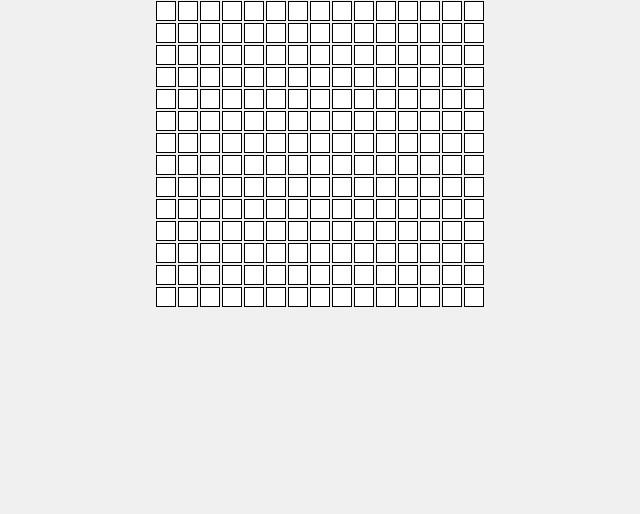
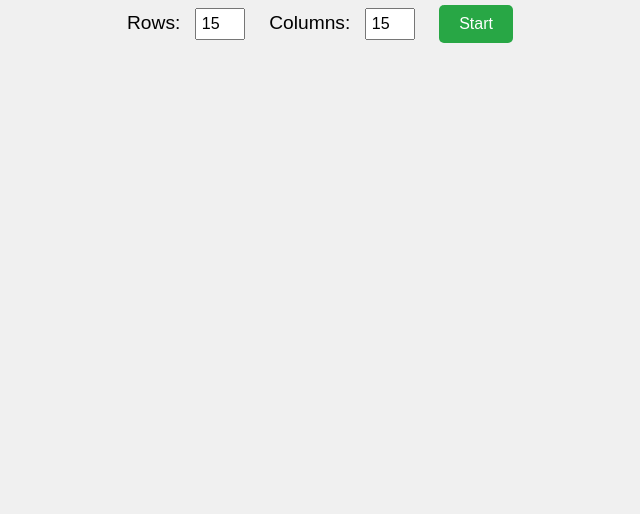
Before and after one commit to MarkusIngerslev/GameOfLife, a plain HTML site: page index.html in a window 1280 px wide. Shown: the part 286-800 px from the top of the page, without its empty margins (320-960 px from the left). Drawn offline with Linux system fonts and the light colour scheme.

Commit message:
Ændret i index.html og controller således at bruger nu kan definere størrelse af spillebræt og starte "spillet"

```diff
--- a/css/style.css
+++ b/css/style.css
@@ -49,3 +49,34 @@ h1 {
 .cell:hover {
     background-color: #ddd;
 }
+
+.settings {
+    margin-bottom: 20px;
+}
+
+.settings label {
+    margin-right: 10px;
+    font-size: 1.2rem;
+}
+
+.settings input {
+    width: 50px;
+    padding: 5px;
+    margin-right: 20px;
+    font-size: 1rem;
+}
+
+#start-btn {
+    padding: 10px 20px;
+    font-size: 1rem;
+    cursor: pointer;
+    background-color: #28a745;
+    color: white;
+    border: none;
+    border-radius: 5px;
+    transition: background-color 0.3s ease;
+}
+
+#start-btn:hover {
+    background-color: #218838;
+}
--- a/index.html
+++ b/index.html
@@ -13,6 +13,19 @@
     <body>
         <main class="container">
             <h1>Game Of Life</h1>
+
+            <!-- Form til at sætte rækker og kolonner -->
+            <div class="settings">
+                <label for="input-rows">Rows:</label>
+                <input type="number" id="input-rows" value="15" min="1" />
+
+                <label for="input-cols">Columns:</label>
+                <input type="number" id="input-cols" value="15" min="1" />
+
+                <button id="start-btn">Start</button>
+            </div>
+
+            <!-- Spillebrættet -->
             <div class="game">
                 <div id="board"></div>
             </div>
--- a/js/controller.js
+++ b/js/controller.js
@@ -6,32 +6,39 @@ window.addEventListener("load", init);
 function init() {
     console.log("JavaScript is live! 🚀🎉");
 
-    const rows = 15; // Ændre antal rækker
-    const cols = 15; // Ændre antal kolonner
+    // Lyt til start-knappen
+    document.getElementById("start-btn").addEventListener("click", startGame);
+}
 
-    // Initialize model and view
+function startGame() {
+    // Hent værdier fra inputfelterne
+    const rows = parseInt(document.getElementById("input-rows").value);
+    const cols = parseInt(document.getElementById("input-cols").value);
+
+    // Initialize model and view med brugerdefineret rækker og kolonner
     model.init(rows, cols);
     view.init();
 
-    // Create the board
+    // Opret spillebrættet med den nye størrelse
     view.createBoard(rows, cols);
     view.setClickerListener(handleClick);
 
-    // Update the board with the initial state
+    // Vis det initiale grid i visningen
     view.updateBoard(model.getGrid());
 
-    // Start the game (or step through manually)
-    startGame();
+    // Start spillet med automatisk opdatering af generationer
+    startGameLoop();
 }
 
 function handleClick(row, col) {
+    // Skift celle-status på klik (død eller levende)
     model.toggleCellState(row, col);
     view.updateBoard(model.getGrid());
 }
 
-function startGame() {
+function startGameLoop() {
     setInterval(() => {
         model.getNextGeneration();
         view.updateBoard(model.getGrid());
-    }, 500); // Adjust the interval as needed
+    }, 500); // Justér intervallet som ønsket
 }
--- a/js/model.js
+++ b/js/model.js
@@ -5,7 +5,7 @@ let rows, cols;
 
 // Initialize the model and create the grid
 function init(r = 10, c = 10) {
-    console.log("Model is live! 🚀🎉");
+    console.log("Model initialized");
     rows = r;
     cols = c;
     grid = createEmptyGrid(rows, cols);
--- a/js/view.js
+++ b/js/view.js
@@ -1,7 +1,7 @@
 export { init, createBoard, setClickerListener, updateBoard };
 
 function init() {
-    console.log("View is live! 🚀🎉");
+    console.log("View initialized");
 }
 
 function createBoard(rows, cols) {
```
